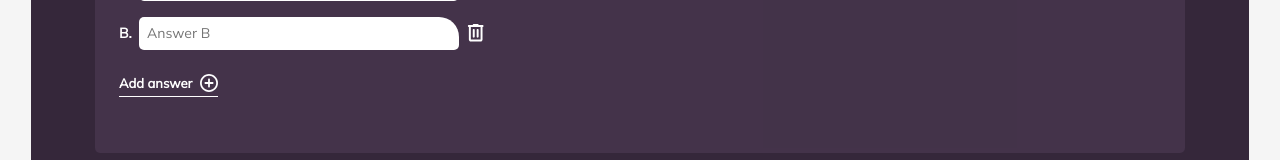
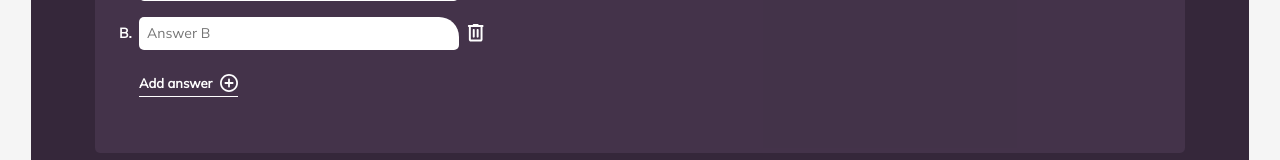
Before and after one commit to AndreasKissner/PoloApp, an Angular app: page /new-survey in a window 1280 px wide. Shown: the part 615-775 px from the top of the page. Built offline with nearby package versions, Linux system fonts and the light colour scheme; no server answers; a web font is replaced by a local one.

Commit message:
feat(survey-question): add hint when answer limit is reached

```diff
--- a/src/app/features/new-survey/survey-question/survey-question.html
+++ b/src/app/features/new-survey/survey-question/survey-question.html
@@ -53,10 +53,15 @@
     }
   </div>
 
+  <div class="question__add-answer">
   <app-ui-button
     variant="add-answer"
     label="Add answer"
     icon="assets/images/add-circle-white.svg"
+    [disabled]="!canAddAnswer"
     (click)="onAddAnswer()" />
-
+  @if (!canAddAnswer) {
+    <span class="question__add-answer-hint">Maximum 4 answers</span>
+  }
+</div>
 </article>
--- a/src/app/features/new-survey/survey-question/survey-question.scss
+++ b/src/app/features/new-survey/survey-question/survey-question.scss
@@ -79,7 +79,7 @@
   }
 
   &__answers {
-    @include flex(column, stretch, flex-start, 8px );
+    @include flex(column, stretch, flex-start, 8px);
     margin-bottom: 12px;
   }
 
@@ -97,6 +97,7 @@
     @include flex(row, center, space-between, 0);
     width: 100%;
     max-width: 320px;
+
     @include laptop {
       width: auto;
     }
@@ -153,20 +154,18 @@ width: 100%;
       height: 16px;
     }
   }
+
 &__add-answer {
-    @include flex(row, center, flex-start, 6px);
-    background: none;
-    border: none;
-    cursor: pointer;
-    border-bottom: 1px solid white;
-    @include font($font-base, 13px, 600, $color-white);
-    @include laptop{
+  @include flex(column, flex-start, flex-start, 4px);
+  width: fit-content;
+
+  @include laptop {
     margin-left: 20px;
   }
+}
 
-    img {
-      width: 18px;
-      height: 18px;
+&__add-answer-hint {
+  @include font($font-base, 12px, 400, $color-white);
+  opacity: 0.7;
 }
 }
-}
--- a/src/app/features/new-survey/survey-question/survey-question.ts
+++ b/src/app/features/new-survey/survey-question/survey-question.ts
@@ -12,6 +12,7 @@ import { UiButtonComponent } from '../../../shared/ui-button/ui-button';
 export class SurveyQuestion {
 
   private readonly LETTER_A_CHAR_CODE = 65;
+  private readonly MAX_ANSWERS = 4;
 
   questionForm = input.required<FormGroup>();
   questionIndex = input<number>(0);
@@ -23,6 +24,10 @@ export class SurveyQuestion {
   get answers(): FormArray {
     return this.questionForm().get('answers') as FormArray;
   }
+
+  get canAddAnswer(): boolean {
+  return this.answers.length < this.MAX_ANSWERS;
+}
 
   /** Returns the letter (A, B, C...) for an answer based on its index. */
   getAnswerLetter(index: number): string {
```
Lines whose indentation alone changed are shown as unchanged.
